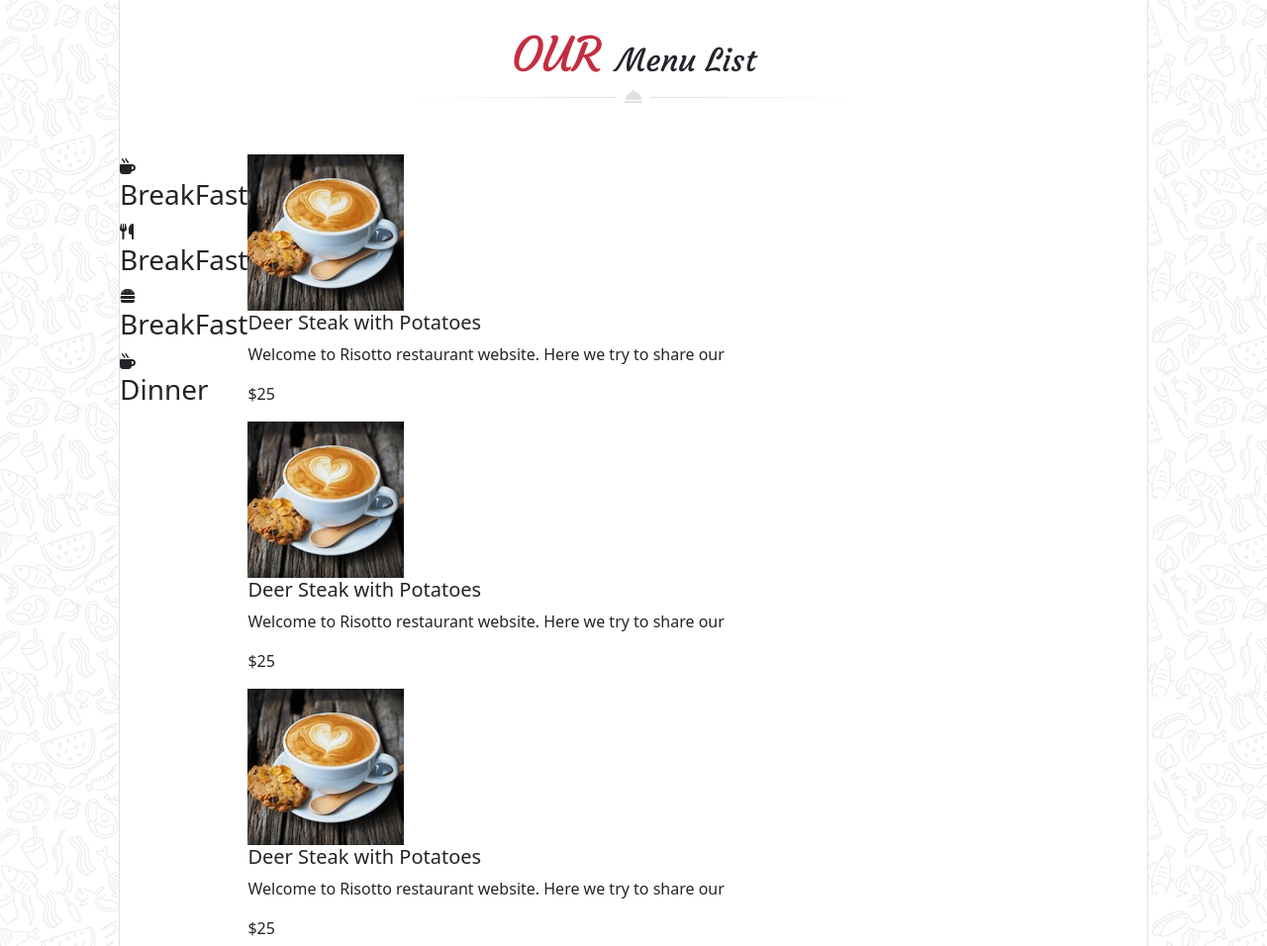
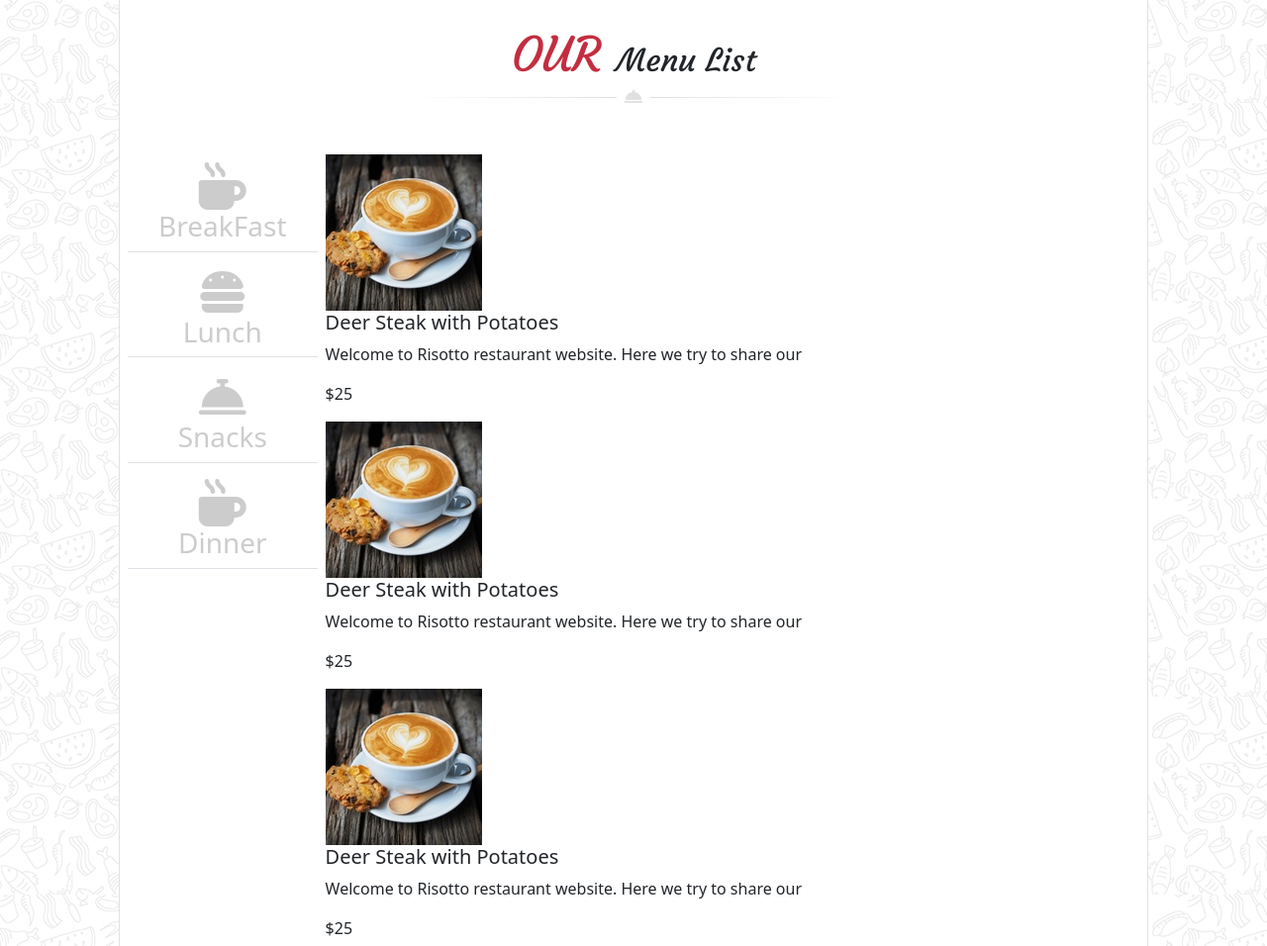
Before and after one commit to shuupsy/git_bootstrap_les_chefs_14, a website: page index.html in a window 1280 px wide. Shown: the part 1496-2452 px from the top of the page at 99% size. Drawn offline with nearby package versions, Linux system fonts and the light colour scheme.

Commit message:
Menu gauche

```diff
--- a/index.html
+++ b/index.html
@@ -57,8 +57,8 @@
                     aria-label="Slide 3"></button>
             </div>
 
-
             <div class="text-center carousel-inner p-4">
+                <!-- 1er slide -->
                 <div class="carousel-item active">
                     <h1 class="mb-4">Whatever your <span>OCCASION</span>, <br><span id="taste-p">TASTE</span>
                         <span>makes</span>
@@ -67,7 +67,7 @@
                     <button class="me-2 btn-g rounded-pill">PURCHASE THEME</button>
                     <button class="ms-2 btn-p rounded-pill">LEARN MORE</button>
                 </div>
-
+                <!-- 2eme slide -->
                 <div class="carousel-item">
                     <h1 class="mb-4">Whatever your <span>OCCASION</span>, <br><span id="taste-p">TASTE</span>
                         <span>makes</span>
@@ -76,7 +76,7 @@
                     <button class="me-2 btn-g rounded-pill">PURCHASE THEME</button>
                     <button class="ms-2 btn-p rounded-pill">LEARN MORE</button>
                 </div>
-
+                <!-- 3eme slide -->
                 <div class="carousel-item">
                     <h1 class="mb-4">Whatever your <span>OCCASION</span>, <br><span id="taste-p">TASTE</span>
                         <span>makes</span>
@@ -88,7 +88,6 @@
             </div>
         </div>
         <!-- Fin carousel -->
-
 
     </header>
     <!-- Fin Header -->
@@ -120,32 +119,32 @@
                     <img src="public/images/decoration_line.png" alt="decoration line">
                 </div>
                 <!-- Menu bar -->
-                <div class="d-flex">
+                <div class="menu-bar">
                     <!-- Menu gauche -->
-                    <div>
-                        <div>
-                            <i class="fa-solid fa-mug-hot"></i>
+                    <div class="menu-g mx-2 text-center">
+                        <div class="choix-menu mt-2 border-bottom">
+                            <i class="fa-3x fa-solid fa-mug-hot"></i>
                             <h3>BreakFast</h3>
                         </div>
 
-                        <div>
-                            <i class="fa-solid fa-utensils"></i>
-                            <h3>BreakFast</h3>
+                        <div class="choix-menu mt-3 border-bottom">
+                            <i class="fa-3x fa-solid fa-burger"></i>
+                            <h3>Lunch</h3>
                         </div>
 
-                        <div>
-                            <i class="fa-solid fa-burger"></i>
-                            <h3>BreakFast</h3>
+                        <div class="choix-menu mt-3 border-bottom">
+                            <i class="fa-3x fa-solid fa-bell-concierge"></i>
+                            <h3>Snacks</h3>
                         </div>
 
-                        <div>
-                            <i class="fa-solid fa-mug-hot"></i>
+                        <div class="choix-menu mt-3 border-bottom">
+                            <i class="fa-3x fa-solid fa-mug-hot"></i>
                             <h3>Dinner</h3>
                         </div>
                     </div>
                     <!-- Menu droite -->
                     <div>
-                        <div>
+                        <div class="choix-item">
                             <div><img src="public/images/menu_image_1.jpg" alt="photo cafe"></div>
                             <div>
                                 <h5>Deer Steak with Potatoes</h5>
@@ -154,7 +153,7 @@
                             <p>$25</p>
                         </div>
 
-                        <div>
+                        <div class="choix-item">
                             <div><img src="public/images/menu_image_1.jpg" alt="photo cafe"></div>
                             <div>
                                 <h5>Deer Steak with Potatoes</h5>
@@ -163,7 +162,7 @@
                             <p>$25</p>
                         </div>
 
-                        <div>
+                        <div class="choix-item">
                             <div><img src="public/images/menu_image_1.jpg" alt="photo cafe"></div>
                             <div>
                                 <h5>Deer Steak with Potatoes</h5>
@@ -172,7 +171,7 @@
                             <p>$25</p>
                         </div>
 
-                        <div>
+                        <div class="choix-item">
                             <div><img src="public/images/menu_image_1.jpg" alt="photo cafe"></div>
                             <div>
                                 <h5>Deer Steak with Potatoes</h5>
@@ -181,7 +180,7 @@
                             <p>$25</p>
                         </div>
 
-                        <div>
+                        <div class="choix-item">
                             <div><img src="public/images/menu_image_1.jpg" alt="photo cafe"></div>
                             <div>
                                 <h5>Deer Steak with Potatoes</h5>
@@ -190,7 +189,7 @@
                             <p>$25</p>
                         </div>
 
-                        <div>
+                        <div class="choix-item">
                             <div><img src="public/images/menu_image_1.jpg" alt="photo cafe"></div>
                             <div>
                                 <h5>Deer Steak with Potatoes</h5>
@@ -199,7 +198,7 @@
                             <p>$25</p>
                         </div>
 
-                        <div>
+                        <div class="choix-item">
                             <div><img src="public/images/menu_image_1.jpg" alt="photo cafe"></div>
                             <div>
                                 <h5>Deer Steak with Potatoes</h5>
@@ -208,7 +207,7 @@
                             <p>$25</p>
                         </div>
 
-                        <div>
+                        <div class="choix-item">
                             <div><img src="public/images/menu_image_1.jpg" alt="photo cafe"></div>
                             <div>
                                 <h5>Deer Steak with Potatoes</h5>
@@ -217,7 +216,7 @@
                             <p>$25</p>
                         </div>
 
-                        <div>
+                        <div class="choix-item">
                             <div><img src="public/images/menu_image_1.jpg" alt="photo cafe"></div>
                             <div>
                                 <h5>Deer Steak with Potatoes</h5>
@@ -226,7 +225,7 @@
                             <p>$25</p>
                         </div>
 
-                        <div>
+                        <div class="choix-item">
                             <div><img src="public/images/menu_image_1.jpg" alt="photo cafe"></div>
                             <div>
                                 <h5>Deer Steak with Potatoes</h5>
@@ -476,7 +475,6 @@
         <section id="ftr-pink" class="row"></section>
     </footer>
 
-
     <!-- Links JS Bootstrap -->
     <!-- <script src="./node_modules/@popperjs/core/dist/umg/popper.js"></script>
     <script src="./node_modules/bootstrap/dist/js/bootstrap.js"></script> -->
@@ -484,7 +482,6 @@
         integrity="sha384-ka7Sk0Gln4gmtz2MlQnikT1wXgYsOg+OMhuP+IlRH9sENBO0LRn5q+8nbTov4+1p" crossorigin="anonymous">
     </script>
 
-
 </body>
 
 </html>
--- a/src/modules/_section1.sass
+++ b/src/modules/_section1.sass
@@ -1,8 +1,15 @@
 #story-menu
     background-color: white
-    background-image: url('../images/box-left-top.png'), url('../images/box-right-top.png'), url('../images/box-bottom-left.png'), url('../images/box-bottom_right.png')
+    background-image: url('../images/box-left-top.png'), url('../images/box-right-top.png'), url('../images/box-bottom-left.png'), url('../images/box-bottom_right.png') // Décorations dans les 4 coins
     background-position: left top, right top, left bottom, right bottom
     background-repeat: no-repeat
     margin: 0 15vh
     #story
-        margin: 0 40vh
+        margin: 0 40vh // Centrer le texte
+
+    #menu
+        .menu-bar
+            display: grid
+            grid-template-columns: 20% 1fr
+            .menu-g
+                color: #CCCCCC
```
Also changed, not shown: public/css/style.css, 1 other file.
